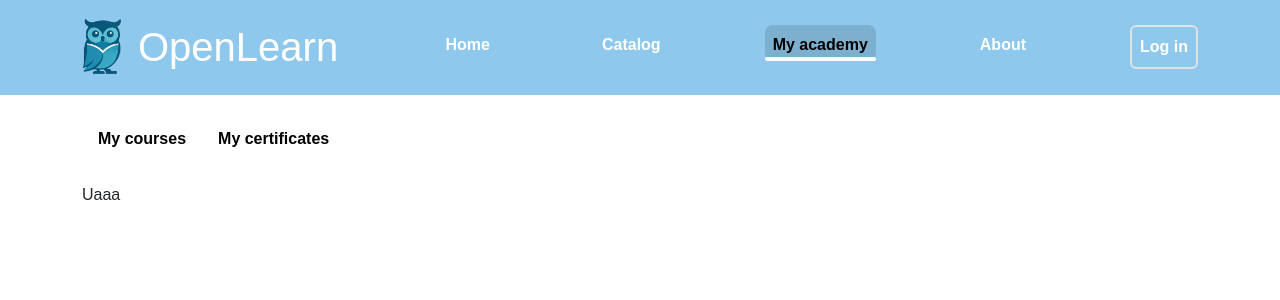
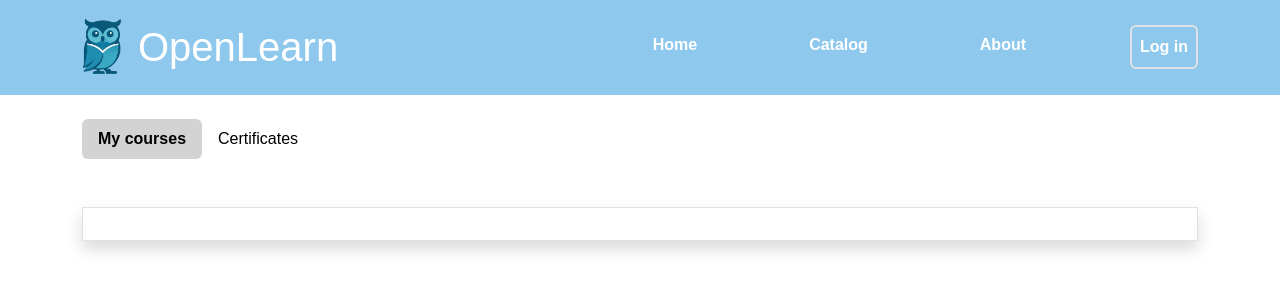
Before and after one commit to valentinVilla05/open_learn, a Vue app in the folder cliente_open_learn/: page /my_academy in a window 1280 px wide. Shown: the top 300 px of the page. Built offline with nearby package versions, Linux system fonts and the light colour scheme; a web font is replaced by a local one.

Commit message:
Course creator validation + new components + header bug session fixed

```diff
--- /dev/null
+++ b/cliente_open_learn/src/components/CoursesTeacher.vue
@@ -0,0 +1,16 @@
+<script setup>
+
+const props = defineProps({
+    userAuth: {
+        type: String,
+        required: false // Optional
+    }
+});
+</script>
+<template>
+
+
+</template>
+<style scoped>
+
+</style>º
--- a/cliente_open_learn/src/components/Header.vue
+++ b/cliente_open_learn/src/components/Header.vue
@@ -1,8 +1,9 @@
 <script setup>
-import { onMounted, onBeforeUnmount, ref } from 'vue';
+import { onMounted, onBeforeUnmount, ref , watch} from 'vue';
 import router from '@/router';
 import { useRoute } from 'vue-router';
 import Swal from 'sweetalert2'; // Import SweetAlert2 for confirmation messages
+import { userAuth } from '@/utils/userAuth';
 
 // Emit to close session
 const emit = defineEmits(['session-closed']);
@@ -13,6 +14,8 @@ const props = defineProps({
         required: false // Optional
     }
 });
+
+const userToken = ref(props.userAuth);
 
 // Check if the token is present and valid
 async function validateToken() {
@@ -66,22 +69,15 @@ onBeforeUnmount(() => {
 
 
 function logOut() {
-    // Emit the event to close the session
     emit('session-closed', null);
-
-    // Clear session storage
     sessionStorage.removeItem('acces_token');
-    router.push('/'); // Redirect to home page
+    userToken.value = null; // ← actualización reactiva
+    router.push('/');
 }
 
-const route = useRoute();
-
-const navItems = [
-    { name: 'Home', path: '/' },
-    { name: 'Catalog', path: '/catalog' },
-    { name: 'My academy', path: '/my_academy' },
-    { name: 'About', path: '/about' }
-];
+watch(() => props.userAuth, (newVal) => {
+    userToken.value = newVal;
+});
 
 </script>
 <template>
@@ -105,21 +101,26 @@ const navItems = [
 
                 <div class="collapse navbar-collapse justify-content-end" id="navbarNav">
                     <ul class="navbar-nav ms-auto text-center">
-                        <li v-for="(item, i) in navItems" :key="i" class="nav-item position-relative">
-                            <RouterLink :to="item.path"
-                                class="nav-link nav-underline-link position-relative pb-1 fw-bold text-decoration-none ms-5 me-5"
-                                :class="{ active: $route.path === item.path }">
-                                {{ item.name }}
-                            </RouterLink>
+                        <li class="nav-item position-relative">
+                            <RouterLink to="/" class="nav-link nav-underline-link position-relative pb-1 fw-bold text-decoration-none ms-5 me-5">Home</RouterLink>
+                        </li>
+                        <li class="nav-item position-relative">
+                            <RouterLink to="/catalog" class="nav-link nav-underline-link position-relative pb-1 fw-bold text-decoration-none ms-5 me-5">Catalog</RouterLink>
+                        </li>
+                        <li class="nav-item position-relative">
+                            <RouterLink v-show="userToken" to="/my_academy" class="nav-link nav-underline-link position-relative pb-1 fw-bold text-decoration-none ms-5 me-5">My Academy</RouterLink>
+                        </li>
+                        <li class="nav-item position-relative">
+                            <RouterLink to="/about" class="nav-link nav-underline-link position-relative pb-1 fw-bold text-decoration-none ms-5 me-5">About</RouterLink>
                         </li>
                         <li class="nav-item">
                             <RouterLink class="nav-link fs-6 fw-bold ms-5 border border-2 rounded-2" to="/login"
-                                v-if="!userAuth">Log in</RouterLink>
+                                v-if="!userToken">Log in</RouterLink>
                         </li>
                     </ul>
 
                     <!-- Profile menu -->
-                    <div class="dropdown ms-3" v-if="userAuth">
+                    <div class="dropdown ms-3" v-if="userToken">
                         <button class="btn btn-secondary dropdown-toggle d-flex align-items-center" type="button"
                             id="dropdownMenuButton1" data-bs-toggle="dropdown" aria-expanded="false">
                             <img src="/profile_icon.png" alt="Perfil" class="img-fluid me-2"
--- /dev/null
+++ b/cliente_open_learn/src/components/MyCertificates.vue
@@ -0,0 +1,16 @@
+<script setup>
+
+const props = defineProps({
+    userAuth: {
+        type: String,
+        required: false // Optional
+    }
+});
+</script>
+<template>
+
+
+</template>
+<style scoped>
+
+</style>º
--- /dev/null
+++ b/cliente_open_learn/src/components/MyCourses.vue
@@ -0,0 +1,17 @@
+<script setup>
+
+const props = defineProps({
+    userAuth: {
+        type: String,
+        required: false // Optional
+    }
+});
+
+</script>
+<template>
+
+
+</template>
+<style scoped>
+
+</style>
--- a/cliente_open_learn/src/views/Academy.vue
+++ b/cliente_open_learn/src/views/Academy.vue
@@ -1,15 +1,89 @@
 <script setup>
+import { ref, onMounted } from 'vue';
+import MyCertificates from '@/components/MyCertificates.vue';
+import MyCourses from '@/components/MyCourses.vue';
+import CoursesTeacher from '@/components/CoursesTeacher.vue';
+import { userAuth } from '@/utils/userAuth';
+
+const emit = defineEmits(['sessionStarted']);
+const props = defineProps({
+    userAuth: {
+        type: String,
+        required: false // Optional
+    }
+});
+
+const loguedUser = ref(null);
+const isTeacher = ref(false);
+
+onMounted(async () => {
+  const user = await userAuth(props.userAuth);
+  loguedUser.value = user;
+
+  if (user && user.rol) {
+    user.rol === 'teacher' ? isTeacher.value = true : isTeacher.value = false
+  }
+});
 
 </script>
 <template>
     <main class="container">
-        <nav class="nav mt-4 mb-4">
-        <a class="nav-link text-black fw-bold active" aria-current="page" href="#">My courses</a>
-        <a class="nav-link text-black fw-bold" href="#">My certificates</a>
-    </nav>
-        Uaaa
+        <ul class="nav nav-pills mt-4 mb-5" id="myTab" role="tablist">
+            <li class="nav-item" role="presentation">
+                <button class="nav-link active" id="courses-tab" data-bs-toggle="pill" data-bs-target="#courses-pane"
+                    type="button" role="tab" aria-controls="courses-pane" aria-selected="true">
+                    My courses
+                </button>
+            </li>
+            <li class="nav-item" role="presentation">
+                <button class="nav-link" id="certificates-tab" data-bs-toggle="pill" data-bs-target="#certificates-pane"
+                    type="button" role="tab" aria-controls="certificates-pane" aria-selected="false">
+                    Certificates
+                </button>
+            </li>
+            <li class="nav-item" role="presentation" v-show="isTeacher">
+                <button class="nav-link" id="courses-teacher-tab" data-bs-toggle="pill" data-bs-target="#courses-teacher-pane"
+                    type="button" role="tab" aria-controls="courses-teacher-pane" aria-selected="false">
+                    Courses you teach
+                </button>
+            </li>
+        </ul>
+
+        <div class="tab-content" id="myTabContent">
+            <div class="tab-pane fade show active table-responsive w-100 border shadow p-3" id="courses-pane"
+                role="tabpanel" aria-labelledby="courses-tab">
+                <!-- Content for My Courses -->
+                <MyCourses :userAuth="props.userAuth"></MyCourses>
+            </div>
+            <div class="tab-pane fade table-responsive w-100 border shadow p-3" id="certificates-pane" role="tabpanel"
+                aria-labelledby="certificates-tab">
+                <!-- Content for Certificates -->
+                 <MyCertificates :userAuth="props.userAuth"></MyCertificates>
+            </div>
+            <div class="tab-pane fade table-responsive w-100 border shadow p-3" id="courses-teacher-pane" role="tabpanel"
+                aria-labelledby="courses-teacher-tab" v-show="isTeacher">
+                <!-- Content for Certificates -->
+                 <CoursesTeacher :userAuth="props.userAuth"></CoursesTeacher>
+            </div>
+        </div>
     </main>
 </template>
+
+
 <style scoped>
+.nav-pills .nav-link.active,
+.nav-pills .show>.nav-link {
+    background-color: lightgrey;
+    color: black;
+    font-weight: bold;
+}
 
+.nav-link {
+    color: black;
+}
+
+.nav-link:hover {
+    color: black;
+    font-weight: bold;
+}
 </style>
--- a/cliente_open_learn/src/views/Catalog.vue
+++ b/cliente_open_learn/src/views/Catalog.vue
@@ -11,6 +11,8 @@ function getAllCourses() {
     }).then(response => response.json())
         .then(data => {
             allCourses.value = data
+            // Filter the public courses
+            allCourses.value = allCourses.value.filter(course => course.privacy === 'public');
         })
         .catch(error => console.log('Error:', error));
 }
--- a/cliente_open_learn/src/views/Course.vue
+++ b/cliente_open_learn/src/views/Course.vue
@@ -57,8 +57,11 @@ onMounted(() => {
         </aside>
 
         <!-- Mensaje de carga mientras se obtienen los datos -->
-        <div v-else class="text-center mt-5 w-100">
-            <p class="text-muted">Loading course route...</p>
+        <div v-else class="text-center w-100">
+            <img src="/noData.png" class="w-25" alt="no data">
+            <p class="fs-3">This course doesn't exist yet.</p>
+            <p>But you can enjoy many other courses</p>
+            <RouterLink to="/catalog" class="btn">Go to catalog</RouterLink>
         </div>
     </main>
 </template>
@@ -82,4 +85,10 @@ p{
     border-top-color: #ff0088;
     will-change: transform;
 }
+.btn {
+    background-color: #FCDB77;
+}
+.btn:hover {
+    background-color: #ffe8a2;
+}
 </style>
--- a/cliente_open_learn/src/views/CourseManagement.vue
+++ b/cliente_open_learn/src/views/CourseManagement.vue
@@ -200,6 +200,7 @@ function previousPage() {
     </div>
 
     <main class="container rounded shadow p-3">
+        <h2 class="w-75 text-start text-muted">Active courses in OpenLearn <span class="badge text-bg-secondary rounded-5">{{ courses.length }}</span></h2>
         <div class="card mb-5" v-for="course in paginatedCourses" :key="course.id">
             <div class="row g-2">
                 <div class="col-12 col-md-3 image d-flex align-items-center justify-content-center">
@@ -347,4 +348,8 @@ function previousPage() {
 #asignCourse {
     background-color: #FCDB77;
 }
+
+.badge{
+    background: linear-gradient(rgb(220, 255, 200),rgba(110, 177, 131, 0.7), rgb(220, 255, 200)) !important;
+}
 </style>
```
Also changed, not shown: cliente_open_learn/src/views/CourseCreator.vue (+60 -12 lines), cliente_open_learn/public/noData.png (added).
